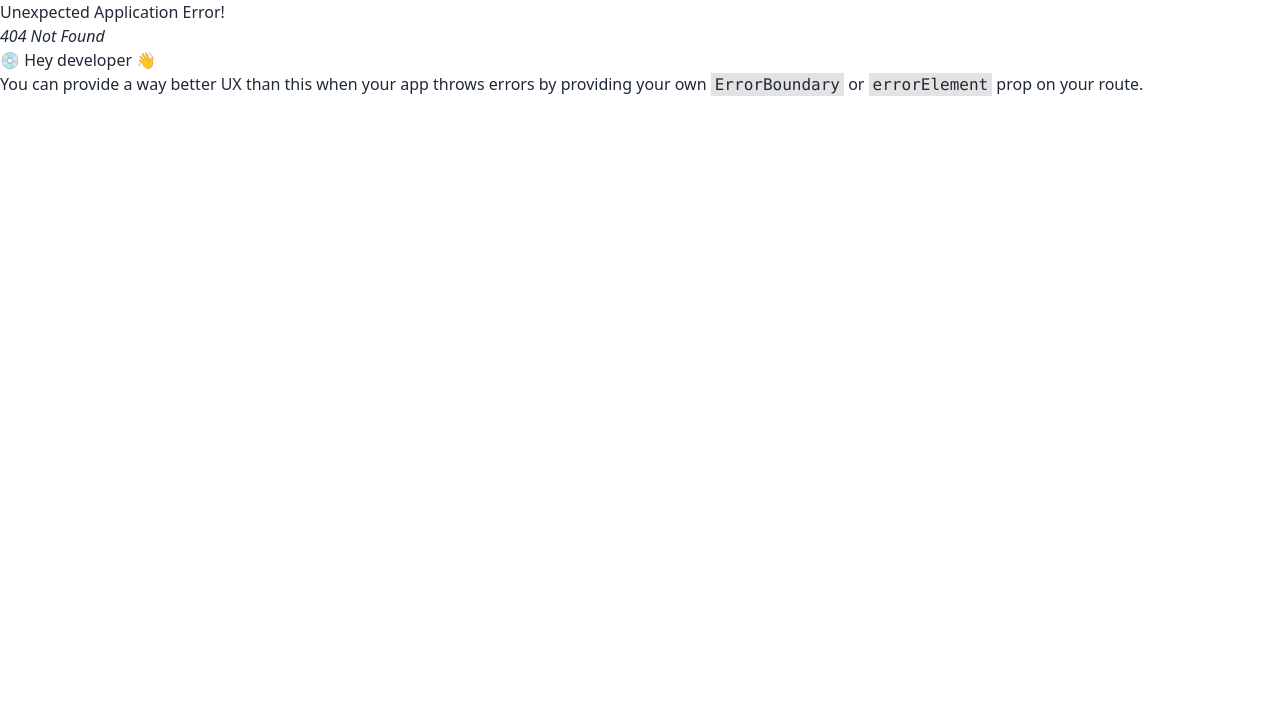
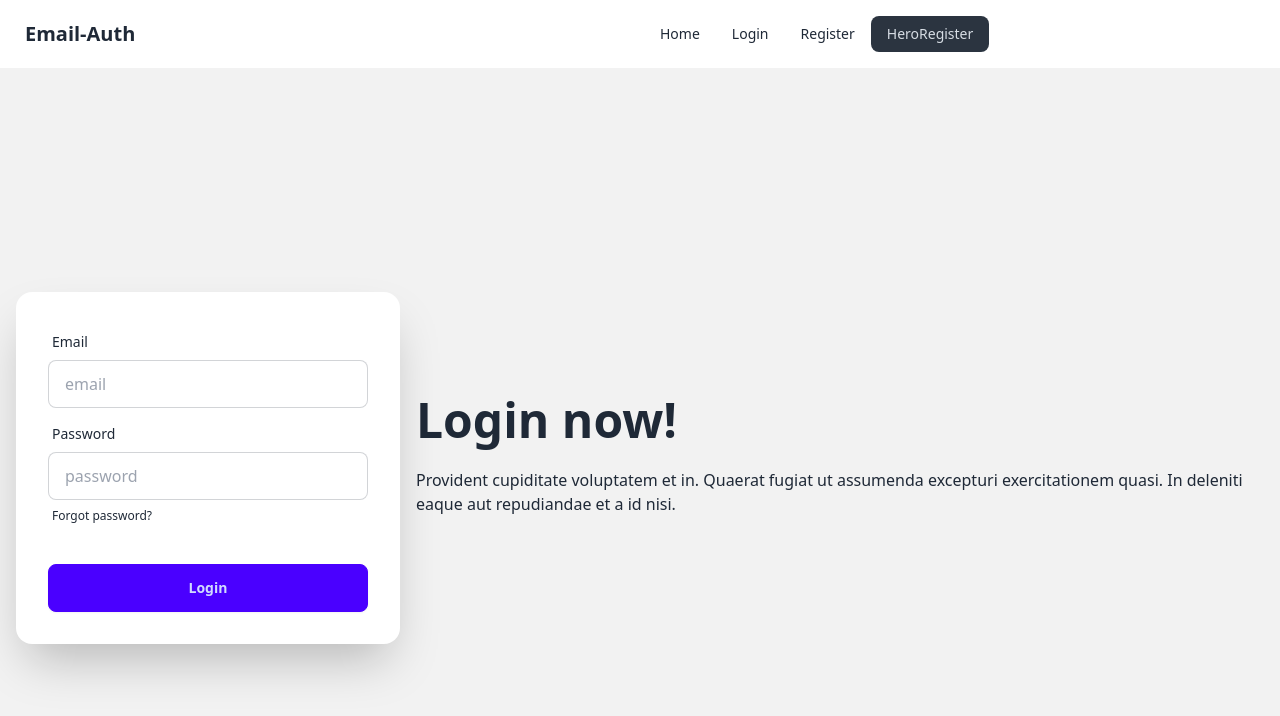
Before and after one commit to GGTuran/email-auth, a React (Vite) app: page /heroRegister in a window 1280 px wide. Before the commit this address had no page. Shown: the top 716 px of the page. Built offline with nearby package versions, Linux system fonts and the light colour scheme.

Commit message:
daisy form added

```diff
--- a/src/Component/Header/Header.jsx
+++ b/src/Component/Header/Header.jsx
@@ -6,7 +6,8 @@
     const navLinks = <>
          <li><NavLink to="/">Home</NavLink></li>
          <li><NavLink to="/login">Login</NavLink></li>
-          <li><NavLink to="/register">Register</NavLink></li>
+        <li><NavLink to="/register">Register</NavLink></li>
+        <li><NavLink to="/heroRegister">HeroRegister</NavLink></li>
     </>
 
 
--- /dev/null
+++ b/src/Component/HeroRegister/HeroRegister.jsx
@@ -0,0 +1,52 @@
+const HeroRegister = () => {
+  return (
+    <div className="hero min-h-screen bg-base-200">
+      <div className="hero-content flex-col lg:flex-row-reverse">
+        <div className="text-center lg:text-left">
+          <h1 className="text-5xl font-bold">Login now!</h1>
+          <p className="py-6">
+            Provident cupiditate voluptatem et in. Quaerat fugiat ut assumenda
+            excepturi exercitationem quasi. In deleniti eaque aut repudiandae et
+            a id nisi.
+          </p>
+        </div>
+        <div className="card shrink-0 w-full max-w-sm shadow-2xl bg-base-100">
+          <form className="card-body">
+            <div className="form-control">
+              <label className="label">
+                <span className="label-text">Email</span>
+              </label>
+              <input
+                type="email"
+                placeholder="email"
+                className="input input-bordered"
+                required
+              />
+            </div>
+            <div className="form-control">
+              <label className="label">
+                <span className="label-text">Password</span>
+              </label>
+              <input
+                type="password"
+                placeholder="password"
+                className="input input-bordered"
+                required
+              />
+              <label className="label">
+                <a href="#" className="label-text-alt link link-hover">
+                  Forgot password?
+                </a>
+              </label>
+            </div>
+            <div className="form-control mt-6">
+              <button className="btn btn-primary">Login</button>
+            </div>
+          </form>
+        </div>
+      </div>
+    </div>
+  );
+};
+
+export default HeroRegister;
--- a/src/main.jsx
+++ b/src/main.jsx
@@ -10,6 +10,7 @@
 import Home from './Component/Home/Home';
 import Login from './Component/Login/Login';
 import Register from './Component/Register/Register';
+import HeroRegister from './Component/HeroRegister/HeroRegister';
 
 const router = createBrowserRouter([
   {
@@ -27,6 +28,10 @@
       {
         path:"/register",
         element:<Register></Register>
+      },
+      {
+        path:"/heroRegister",
+        element:<HeroRegister></HeroRegister>
       }
     ]
   },
```
